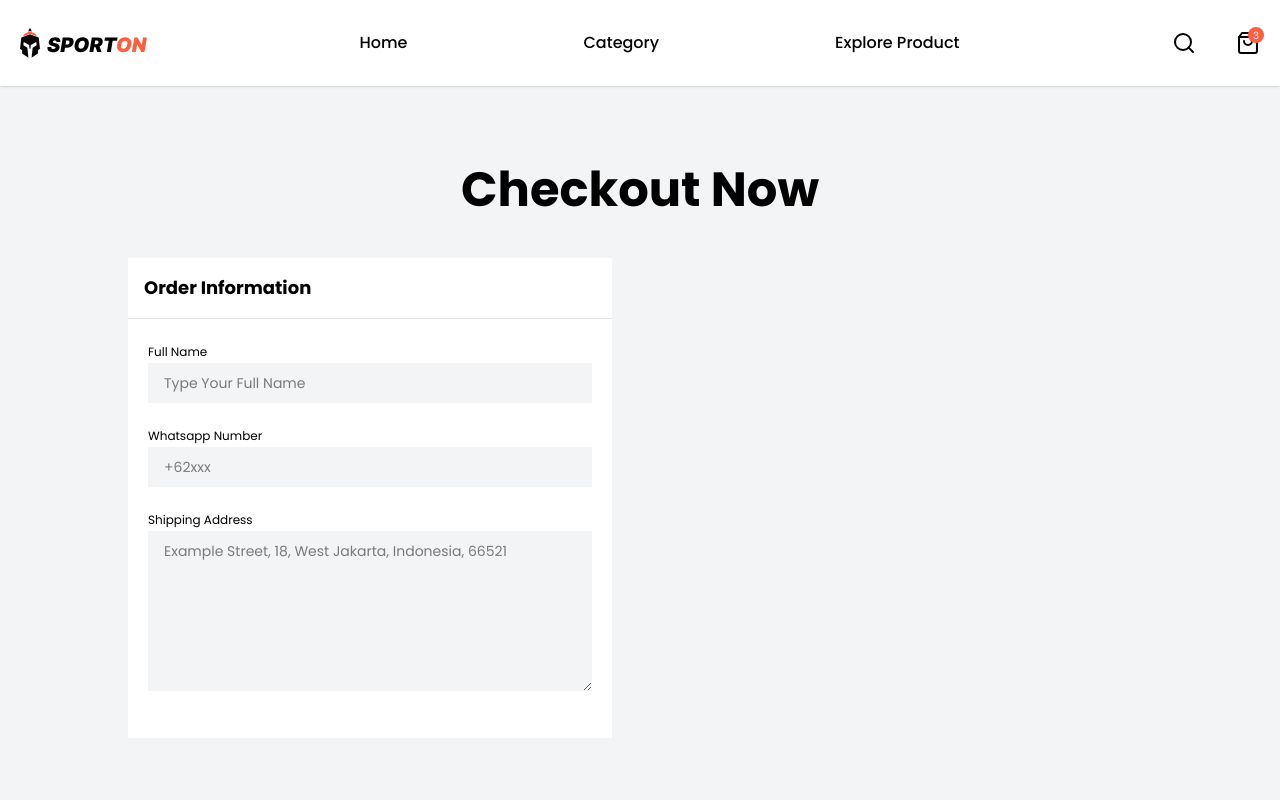
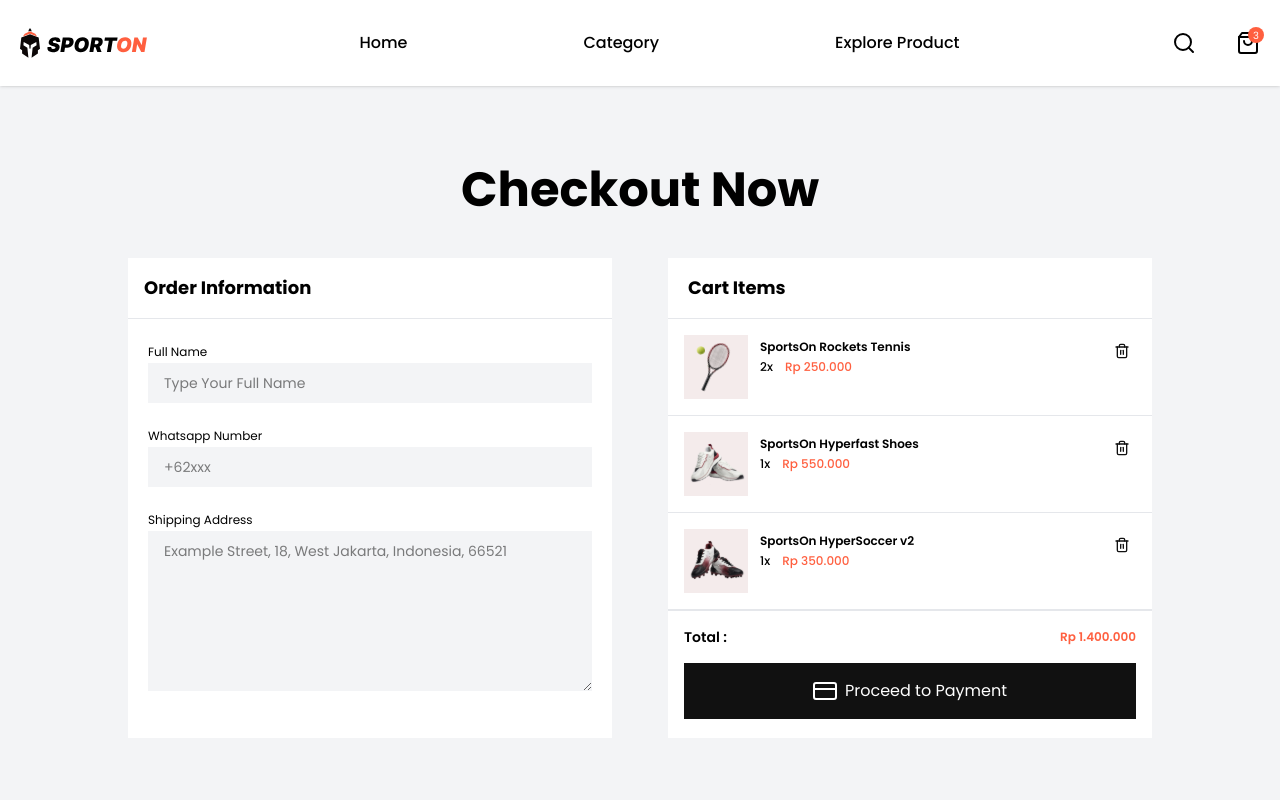
Before and after one commit to Deku-foryou/sporton-fe-vercel-deploy, a Next.js app: page /checkout in a window 1280 px wide. Shown: the top 800 px of the page. Built offline with nearby package versions, Linux system fonts and the light colour scheme.

Commit message:
add cart-items(checkout pages)

```diff
--- a/app/(landing)/checkout/page.tsx
+++ b/app/(landing)/checkout/page.tsx
@@ -1,3 +1,4 @@
+import CartItems from "../components/checkout/cart-items";
 import OrderInformation from "../components/checkout/order-information";
 
 const Checkout = () => {
@@ -7,6 +8,7 @@ const Checkout = () => {
         <h1 className="text-5xl font-bold text-center mb-11">Checkout Now</h1>
         <div className="grid grid-cols-2 gap-14">
          <OrderInformation/>
+         <CartItems/>
         </div>
       </div>
     </main>
--- a/app/(landing)/components/checkout/cart-items.tsx
+++ b/app/(landing)/components/checkout/cart-items.tsx
@@ -0,0 +1,66 @@
+import Image from "next/image";
+import { cartlist } from "../ui/cart-popup";
+import priceFormatter from "@/app/utils/price-formatter";
+import Button from "../ui/button";
+import { FiCreditCard, FiTrash2 } from "react-icons/fi";
+
+const CartItems = () => {
+  const totalPrice = cartlist.reduce(
+    (total, item) => total + item.price * item.qty,
+    0
+  );
+
+  return (
+    <div className="bg-white">
+      <div className="px-5 py-4 border-b border-gray-200">
+        <h2 className="font-bold text-lg">Cart Items</h2>
+      </div>
+      <div className="overflow-auto max-h-[300px]">
+        {cartlist.map((item, index) => (
+          <div key={index} className="border-b border-gray-200 p-4 flex gap-3">
+            <div className="bg-primary-light aspect-square w-16 flex justify-center items-center">
+              <Image
+                src={`/images/products/${item.imgUrl}`}
+                width={63}
+                height={63}
+                alt={item.name}
+                className="aspect-square object-contain"
+              />
+            </div>
+            <div className="self-center mb-5">
+              <div className="text-sm font-semibold text-xs mb-1">
+                {item.name}
+              </div>
+              <div className="flex gap-3 font-medium text-xs">
+                <div>{item.qty}x</div>
+                <div className="text-primary">{priceFormatter(item.price)}</div>
+              </div>
+            </div>
+            <Button
+              size="small"
+              variant="ghost"
+              className="w-7 h-7 p-0! mb-8 self-center ml-auto"
+            >
+              <FiTrash2 />
+            </Button>
+          </div>
+        ))}
+      </div>
+
+      <div className="border-t border-gray-200 p-4">
+        <div className="flex justify-between font-semibold">
+          <div className="text-sm">Total :</div>
+          <div className="text-primary text-xs ml-auto self-center">
+            {priceFormatter(totalPrice)}
+          </div>
+        </div>
+        <Button variant="dark" className="w-full h-8 mt-4" size="small">
+          <FiCreditCard size={24} />
+          Proceed to Payment
+        </Button>
+      </div>
+    </div>
+  );
+};
+
+export default CartItems;
--- a/app/(landing)/components/ui/cart-popup.tsx
+++ b/app/(landing)/components/ui/cart-popup.tsx
@@ -3,7 +3,7 @@ import Image from "next/image";
 import { FiArrowRight, FiTrash2 } from "react-icons/fi";
 import Button from "./button";
 
-const cartlist = [
+export const cartlist = [
   {
     name: "SportsOn Rockets Tennis",
     category: "Tennis",
```
